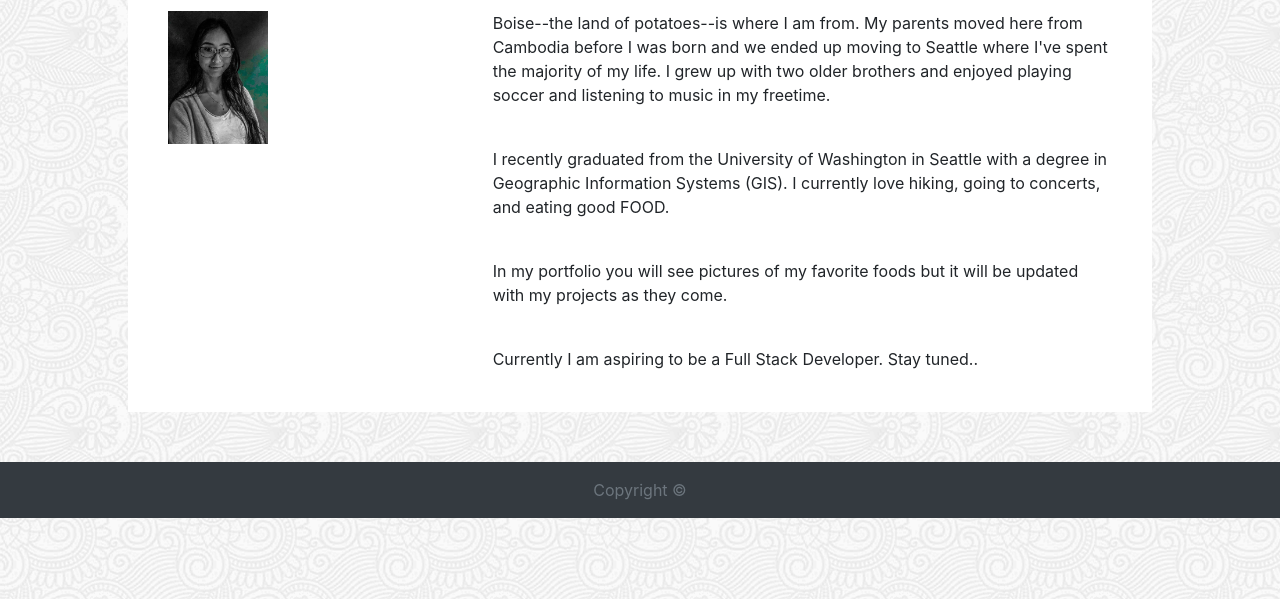
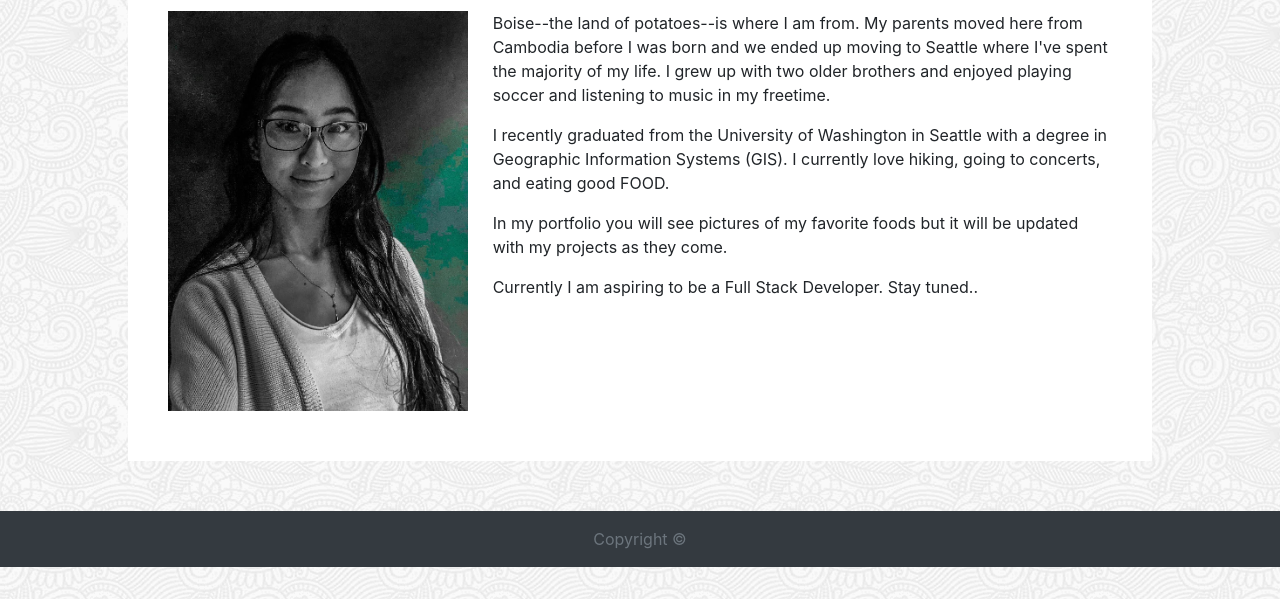
Before and after one commit to madeleineprak/Bootstrap-Portfolio, a plain HTML site: page index.html in a window 1280 px wide. Shown: the part 201-800 px from the top of the page. Drawn offline with nearby package versions, Linux system fonts and the light colour scheme.

Commit message:
Remove comments, cleanup code, format

```diff
--- a/assets/css/style.css
+++ b/assets/css/style.css
@@ -6,7 +6,6 @@ html, body {
 
 body {
    background-image: url(../images/full-bloom/full-bloom.png);
-
 }
 
 .background {
@@ -21,7 +20,8 @@ body {
 
 #bio-photo {
     float: left;
-    width: 100px;
+    width: 300px;
+    margin-bottom: 25px;
 }
 
 .photo {
@@ -36,142 +36,3 @@ body {
     height: 20vw;
     object-fit: cover;
 }
-
-/* .main {
-    padding: 15px 30px 30px 30px;
-}
-
-.page-content {
-    width: 960px;
-    margin: 0 auto;
-    background-color: white;
-    margin-top: 25px;
-    border: .5px solid #cccccc;
-    overflow: hidden;
-
-}
-
-h1 {
-    font-family: 'Georgia', Times, Times New Roman, serif;
-    color: #4aaaa5;
-}
-
-h2, p, link, footer, a, button {
-    font-family: 'Arial', 'Helvetica Neue', Helvetica, sans-serif;
-    color: #777777;
-}
-
-h2 {
-    margin: 10px 0px 5px 0px;
-}
-
-.name-logo {
-    float: left;
-    height: 100%;
-    line-height: 60px;
-    position: absolute;
-    background-color: #4aaaa5;
-    color: white;
-    font-weight: bold;
-    vertical-align: center;
-    padding: 0 30px 0 30px;
-}
-
-.page-title {
-    color:#4aaaa5;
-    font-weight: bold;
-    margin-left: 30px;
-    margin-top: 30px;
-}
-
-.tab-link {
-    padding-left: 15px;
-    text-decoration: none;
-}
-
-.tab-group {
-    float: right;
-    margin-top:20px;
-}
-
-.navbar {
-    min-width: 960px;
-    background-color: white;
-    height: 60px;
-    border-bottom: .5px solid #cccccc;
-    position: relative;
-}
-
-.nav-content {
-    width: 960px;
-    margin: 0 auto;
-}
-
-#bio-photo {
-    float: left;
-    margin-right: 20px;
-    margin-bottom: 30px;
-    width: 200px;
-}
-
-p {
-    margin-left: 10px;
-}
-
-input, textarea {
-    width: 100%;
-}
-
-button {
-    margin-top: 10px;
-    background: #4aaaa5;
-    border: none;
-    padding: 10px 32px;
-    color: white;
-}
-
-.photo {
-    position: relative;
-    float: left;
-    margin-right: 30px;
-    margin-bottom: 30px;
-}
-
-
-.photo img {
-    width: 300px;
-    height: 200px;
-    object-fit: cover;
-}
-
-#photo-set {
-    margin-bottom: 100px;
-}
-
-.caption {
-    position: absolute;
-    width:100%;
-    background: #4aaaa5;
-    color: white;
-    text-align: center;
-    bottom: 10px;
-    line-height: 50px;
-}
-
-footer {
-    position: sticky;
-    bottom: 0;
-    width: 100%;
-    text-align: center;
-    background: gray;
-    padding-top:15px;
-    color: white;
-    border-top: 5px solid #4aaaa5;
-    margin-top:20px;
-    font-weight: 100;
-    font-size:12px;
-}
-
-#about-footer {
-    position: fixed;
-} */
--- a/index.html
+++ b/index.html
@@ -1,17 +1,22 @@
 <!DOCTYPE html>
 <html lang="en">
-
     <head>
         <title>Madeleine Prak</title>
         <meta charset="UTF-8" name="viewport" content="width=device-width, initial-scale=1.0">
         <link rel="stylesheet" href="reset.css">
         <link rel="stylesheet" href="assets/css/style.css">
-    <link rel="stylesheet" href="https://stackpath.bootstrapcdn.com/bootstrap/4.3.1/css/bootstrap.min.css" integrity="sha384-ggOyR0iXCbMQv3Xipma34MD+dH/1fQ784/j6cY/iJTQUOhcWr7x9JvoRxT2MZw1T" crossorigin="anonymous">
-    <script src="https://code.jquery.com/jquery-3.3.1.slim.min.js" integrity="sha384-q8i/X+965DzO0rT7abK41JStQIAqVgRVzpbzo5smXKp4YfRvH+8abtTE1Pi6jizo" crossorigin="anonymous"></script>
-<script src="https://cdnjs.cloudflare.com/ajax/libs/popper.js/1.14.7/umd/popper.min.js" integrity="sha384-UO2eT0CpHqdSJQ6hJty5KVphtPhzWj9WO1clHTMGa3JDZwrnQq4sF86dIHNDz0W1" crossorigin="anonymous"></script>
-<script src="https://stackpath.bootstrapcdn.com/bootstrap/4.3.1/js/bootstrap.min.js" integrity="sha384-JjSmVgyd0p3pXB1rRibZUAYoIIy6OrQ6VrjIEaFf/nJGzIxFDsf4x0xIM+B07jRM" crossorigin="anonymous"></script>
+        <link rel="stylesheet" href="https://stackpath.bootstrapcdn.com/bootstrap/4.3.1/css/bootstrap.min.css"
+            integrity="sha384-ggOyR0iXCbMQv3Xipma34MD+dH/1fQ784/j6cY/iJTQUOhcWr7x9JvoRxT2MZw1T" crossorigin="anonymous">
+        <script src="https://code.jquery.com/jquery-3.3.1.slim.min.js"
+            integrity="sha384-q8i/X+965DzO0rT7abK41JStQIAqVgRVzpbzo5smXKp4YfRvH+8abtTE1Pi6jizo"
+            crossorigin="anonymous"></script>
+        <script src="https://cdnjs.cloudflare.com/ajax/libs/popper.js/1.14.7/umd/popper.min.js"
+            integrity="sha384-UO2eT0CpHqdSJQ6hJty5KVphtPhzWj9WO1clHTMGa3JDZwrnQq4sF86dIHNDz0W1"
+            crossorigin="anonymous"></script>
+        <script src="https://stackpath.bootstrapcdn.com/bootstrap/4.3.1/js/bootstrap.min.js"
+            integrity="sha384-JjSmVgyd0p3pXB1rRibZUAYoIIy6OrQ6VrjIEaFf/nJGzIxFDsf4x0xIM+B07jRM"
+            crossorigin="anonymous"></script>
     </head>
-
     <body>
         <nav class="navbar navbar-expand-lg navbar-dark bg-dark">
             <a class="navbar-brand" href="#">Madeleine Prak</a>
@@ -39,30 +44,28 @@
                     <h1 class="page-title">About Me</h1>
                     <hr>
                 </div>
-
                 <div class="container">
                     <div class="row">
-                <div class="col-4">
+                        <div class="col-12 col-xl-4">
                             <img id="bio-photo" src="assets/images/profile.jpeg" />
                         </div>
-                <div class="col-8">
+                        <div class="col-12 col-xl-8">
                             <p>
                                 Boise--the land of potatoes--is where I am from. My parents moved here from Cambodia before
-                        I was born and we ended up moving to Seattle where I've spent the majority of my life. I grew
+                                I was born and we ended up moving to Seattle where I've spent the majority of my life. I
+                                grew
                                 up with two older brothers and enjoyed playing soccer and listening to music in my freetime.
                             </p>
-                    <br>
                             <p>
-                        I recently graduated from the University of Washington in Seattle with a degree in Geographic
+                                I recently graduated from the University of Washington in Seattle with a degree in
+                                Geographic
                                 Information Systems (GIS). I currently love hiking, going to concerts, and eating good FOOD.
                             </p>
-                    <br>
                             <p>
                                 In my portfolio you will see pictures of my favorite foods but it will be updated with my
                                 projects
                                 as they come.
                             </p>
-                    <br>
                             <p>
                                 Currently I am aspiring to be a Full Stack Developer. Stay tuned..
                             </p>
@@ -77,5 +80,4 @@
             </div>
         </footer>
     </body>
-
 </html>
```
Also changed, not shown: contact.html (+11 -9 lines), portfolio.html (+11 -11 lines). Lines whose indentation alone changed are shown as unchanged.
